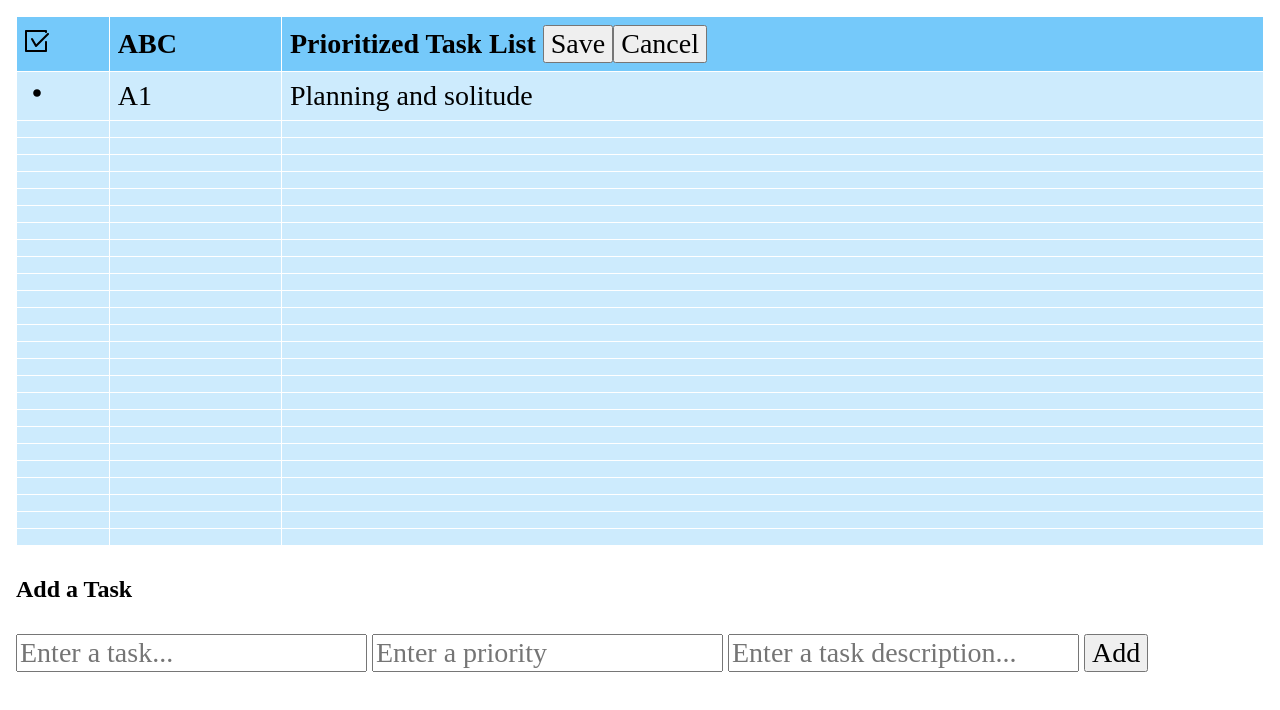
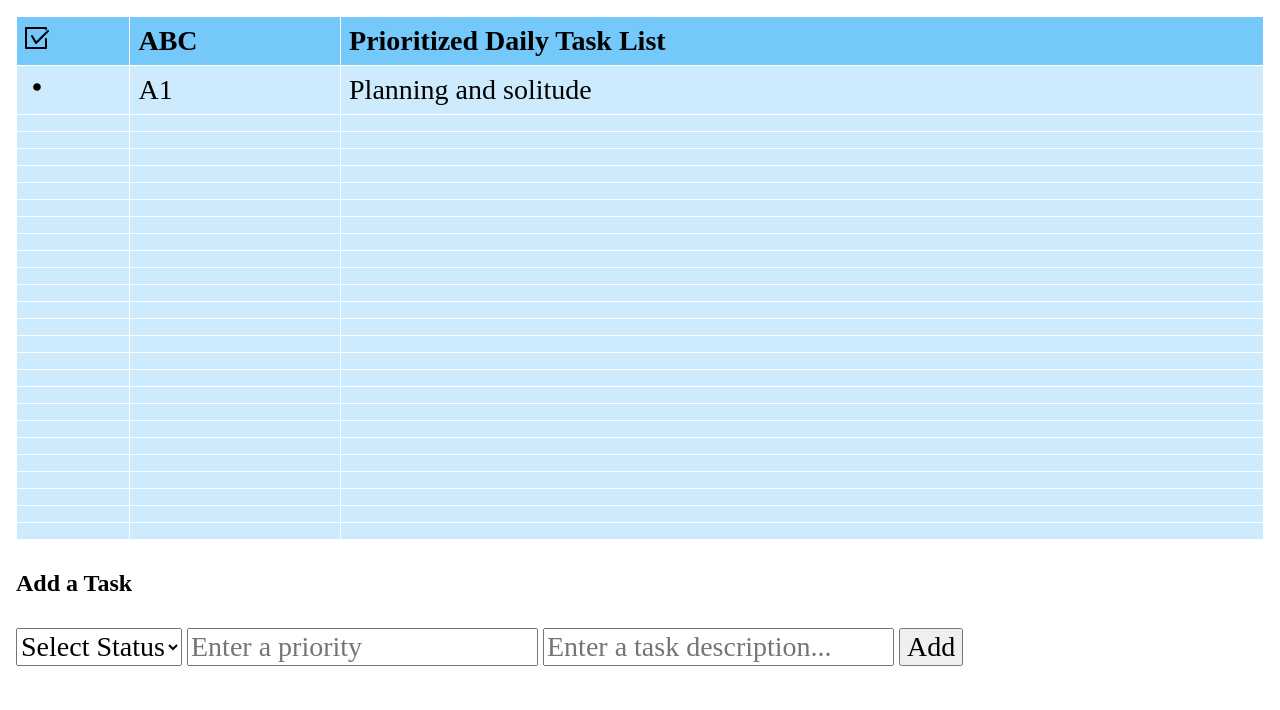
Before and after one commit to NickyJayJay/benny-2.0, a React (Create React App) app: page / in a window 1280 px wide. Shown: the top 710 px of the page. Built offline with nearby package versions, Linux system fonts and the light colour scheme.

Commit message:
Getting add task feature to work correctly

```diff
--- a/src/App.js
+++ b/src/App.js
@@ -1,4 +1,4 @@
-import React, { useState } from 'react';
+import React, { useState, useRef } from 'react';
 import { nanoid } from 'nanoid';
 
 import './App.css';
@@ -29,6 +29,10 @@ const App = () => {
 		rowId: null,
 		cellType: null,
 	});
+
+	const statusRef = useRef(null);
+	const priorityRef = useRef(null);
+	const descriptionRef = useRef(null);
 
 	const handleAddFormChange = (event) => {
 		event.preventDefault();
@@ -73,13 +77,11 @@ const App = () => {
 		});
 	};
 
-	const handleEditFormChange = (event, taskId) => {
+	const handleEditFormChange = (event) => {
 		event.preventDefault();
 
 		const fieldName = event.target.getAttribute('name');
 		const fieldValue = event.target.value;
-
-		fieldValue === 'Remove' && handleDeleteChange(taskId);
 
 		const newFormData = { ...editFormData };
 		newFormData[fieldName] = fieldValue;
@@ -100,6 +102,10 @@ const App = () => {
 
 		const newTasks = [...tasks, newTask];
 		setTasks(newTasks);
+
+		statusRef.current.value = 'Select Status';
+		priorityRef.current.value = '';
+		descriptionRef.current.value = '';
 	};
 
 	const handleEditFormSubmit = (event) => {
@@ -120,10 +126,7 @@ const App = () => {
 
 		setTasks(newTasks);
 
-		setEditTask({
-			rowId: null,
-			cellType: null,
-		});
+		handleCancelClick();
 	};
 
 	const handleEditClick = (event, task) => {
@@ -170,10 +173,9 @@ const App = () => {
 							</th>
 							<th>ABC</th>
 							<th>
-								Prioritized Task List <button type='submit'>Save</button>
-								<button type='button' onClick={handleCancelClick}>
-									Cancel
-								</button>
+								Prioritized Daily Task List
+								{/* <button type='submit'>Save</button>
+								<button type='button' onClick={handleCancelClick}>Cancel</button> */}
 							</th>
 						</tr>
 					</thead>
@@ -230,19 +232,23 @@ const App = () => {
 
 			<h2>Add a Task</h2>
 			<form onSubmit={handleAddFormSubmit}>
-				<input
-					type='text'
-					name='status'
-					required='required'
-					placeholder='Enter a task...'
-					onChange={handleAddFormChange}
-				/>
+				<select onChange={handleAddFormChange} name='status' ref={statusRef}>
+					<option hidden>Select Status</option>
+					<option disabled default>
+						Select Status
+					</option>
+					<option value='In Process'>In Process</option>
+					<option value='Completed'>Completed</option>
+					<option value='Forwarded'>Forwarded</option>
+					<option value='Delegated'>Delegated</option>
+				</select>
 				<input
 					type='text'
 					name='priority'
 					required='required'
 					placeholder='Enter a priority'
 					onChange={handleAddFormChange}
+					ref={priorityRef}
 				/>
 				<input
 					type='text'
@@ -250,6 +256,7 @@ const App = () => {
 					required='required'
 					placeholder='Enter a task description...'
 					onChange={handleAddFormChange}
+					ref={descriptionRef}
 				/>
 				<button type='submit'>Add</button>
 			</form>
```
